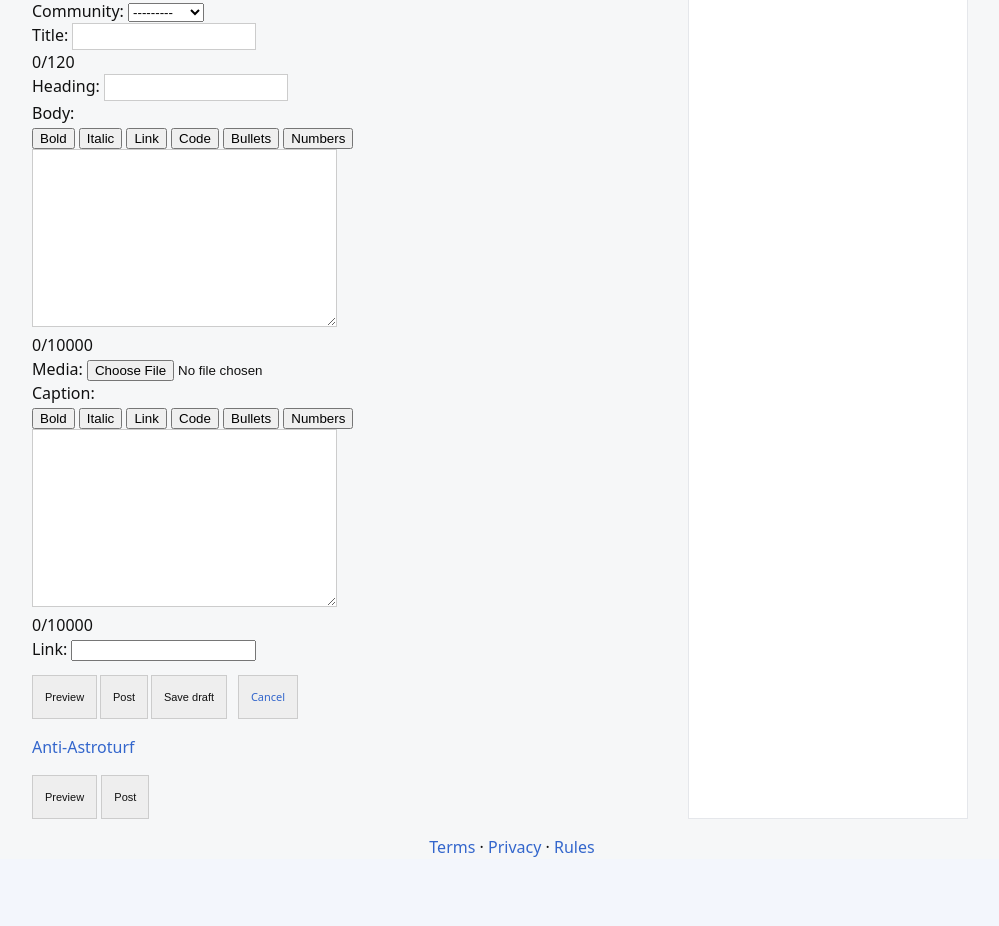
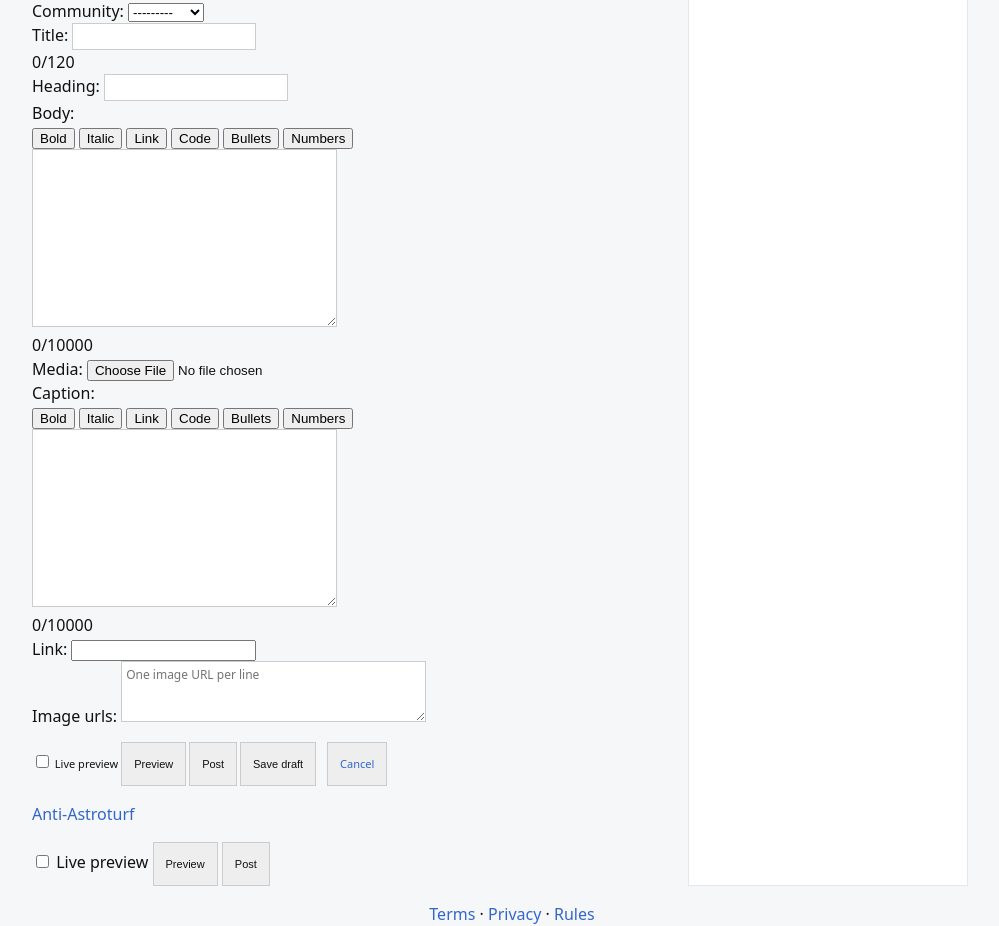
Before and after one commit to Dexter2099/SureJan, a Django app: page /submit/ in a window 1280 px wide. Shown: the part 275-1201 px from the top of the page, without its empty margins (128-1127 px from the left). Before the commit the page ends 1132 px from the top, so only its background shows below. Run offline with Django 5.2, Linux system fonts and the light colour scheme; a user stored in the database is signed in; tables that the repository leaves empty hold one stand-in row (values such as "Sample post"); some libraries are stand-ins or nearby versions.

Commit message:
Add media URL support, live preview toggle, and post rate limiting

```diff
--- a/core/forms.py
+++ b/core/forms.py
@@ -19,6 +19,12 @@ class PostForm(forms.Form):
         widget=forms.Textarea(attrs={"data-editor": "1"}), required=False
     )
     link = forms.URLField(required=False)
+    image_urls = forms.CharField(
+        required=False,
+        widget=forms.Textarea(
+            attrs={"placeholder": "One image URL per line", "rows": 3}
+        ),
+    )
 
     def clean_media(self):
         media = self.cleaned_data.get("media")
@@ -35,19 +41,43 @@ class PostForm(forms.Form):
         body = (cleaned.get("body") or "").strip()
         caption = (cleaned.get("caption") or "").strip()
         link = (cleaned.get("link") or "").strip()
+        image_urls_raw = (cleaned.get("image_urls") or "").strip()
         heading = (cleaned.get("heading") or "").strip()
         media = cleaned.get("media")
 
-        cleaned.update({"title": title, "body": body, "caption": caption, "link": link, "heading": heading})
+        # Normalize and validate image URLs
+        urls = [u.strip() for u in image_urls_raw.splitlines() if u.strip()]
+        if len(urls) > 5:
+            self.add_error("image_urls", "A maximum of five image URLs is allowed.")
+        for u in urls:
+            if not check_url_safety(u):
+                self.add_error("image_urls", "One or more image URLs are flagged as unsafe.")
+                break
+
+        cleaned.update(
+            {
+                "title": title,
+                "body": body,
+                "caption": caption,
+                "link": link,
+                "heading": heading,
+                "image_urls": urls,
+            }
+        )
 
         if not title:
             self.add_error("title", "Title is required.")
 
-        if not body and not media:
+        has_media = bool(media or link or urls)
+        if not body and not has_media:
             raise forms.ValidationError("Provide body text or media.")
 
-        if caption and not media:
+        if caption and not (media or urls):
             self.add_error("caption", "Caption requires media.")
+
+        if link and urls:
+            self.add_error("link", "Choose a link or image URLs, not both.")
+            self.add_error("image_urls", "Choose a link or image URLs, not both.")
 
         if link and not check_url_safety(link):
             self.add_error("link", "URL flagged as unsafe.")
--- a/core/views.py
+++ b/core/views.py
@@ -43,12 +43,13 @@ from django.urls import reverse
 from urllib.parse import urlparse
 
 from .forms import CommentForm, PostForm, CommunityCreateForm
-from .models import Comment, Community, Post, RecoveryCode, Report
+from .models import Comment, Community, Post, PostImageLink, RecoveryCode, Report
 from .votes import apply_vote
 from .pagination import PAGE_SIZE
 from .services.astro import compute_post_signals, compute_user_post_summary
 from .services.feed import TAB_ORDER, RANGE_MAP, feed_queryset
 from .oembed import fetch_oembed
+from .rate_limit import check_rate_limit
 
 
 def _is_banned(user):
@@ -548,17 +549,35 @@ def post_submit(request):
 
     initial = request.session.pop("post_data", None)
     if request.method == "POST":
+        limited, retry_after = check_rate_limit(request.user, "post", limit=(3, 10), window=60)
         form = PostForm(request.POST, request.FILES)
+        if limited:
+            form.add_error(None, "You're posting too fast. Please wait before trying again.")
+            resp = render(request, "core/post_submit.html", {"form": form}, status=429)
+            resp.headers["Retry-After"] = str(retry_after)
+            return resp
         if form.is_valid():
+            link = form.cleaned_data.get("link", "")
+            image_urls = form.cleaned_data.get("image_urls", [])
+            media = form.cleaned_data.get("media")
+            body = form.cleaned_data.get("body") or form.cleaned_data.get("caption", "")
+
+            if link:
+                post_type = "link"
+            elif media or image_urls:
+                post_type = "image"
+            else:
+                post_type = "text"
+
             post = Post(
                 community=form.cleaned_data["community"],
                 author=request.user,
+                post_type=post_type,
                 title=form.cleaned_data["title"],
                 heading=form.cleaned_data.get("heading", ""),
-                body=form.cleaned_data.get("body", ""),
-                content_url=form.cleaned_data.get("link", ""),
+                body=body,
+                content_url=link,
             )
-            media = form.cleaned_data.get("media")
             if media:
                 post.image = media
             if request.POST.get("save_draft"):
@@ -567,6 +586,8 @@ def post_submit(request):
                 messages.success(request, "Draft saved")
                 return redirect("post_submit")
             post.save()
+            for url in image_urls:
+                PostImageLink.objects.create(post=post, url=url)
             messages.success(request, "Post submitted")
             return redirect(
                 "post_detail",
--- a/templates/core/post_submit.html
+++ b/templates/core/post_submit.html
@@ -10,12 +10,15 @@
     <div id="form-errors" aria-live="assertive">{{ form.non_field_errors }}</div>
     <div class="form-row">
       {{ form.community.label_tag }} {{ form.community }}
+      {{ form.community.errors }}
     </div>
     <div class="form-row">
       {{ form.title.label_tag }} {{ form.title }}
+      {{ form.title.errors }}
     </div>
     <div class="form-row">
       {{ form.heading.label_tag }} {{ form.heading }}
+      {{ form.heading.errors }}
     </div>
     <div class="form-row">
       {{ form.body.label_tag }}
@@ -23,9 +26,11 @@
         {% include "core/partials/editor_toolbar.html" %}
         {{ form.body }}
       </div>
+      {{ form.body.errors }}
     </div>
     <div class="form-row">
       {{ form.media.label_tag }} {{ form.media }}
+      {{ form.media.errors }}
     </div>
     <div class="form-row">
       {{ form.caption.label_tag }}
@@ -33,11 +38,18 @@
         {% include "core/partials/editor_toolbar.html" %}
         {{ form.caption }}
       </div>
+      {{ form.caption.errors }}
     </div>
     <div class="form-row">
       {{ form.link.label_tag }} {{ form.link }}
+      {{ form.link.errors }}
+    </div>
+    <div class="form-row">
+      {{ form.image_urls.label_tag }} {{ form.image_urls }}
+      {{ form.image_urls.errors }}
     </div>
     <div class="form-actions desktop-actions">
+      <label><input type="checkbox" id="live-preview-toggle"> Live preview</label>
       <button type="button" class="button secondary" id="preview-btn" aria-label="Preview post"
               hx-post="{% url 'preview_markdown' %}"
               hx-include="[name='body'], [name='caption']"
@@ -52,6 +64,7 @@
 </div>
 
 <div class="sticky-bar mobile-actions">
+  <label><input type="checkbox" id="live-preview-toggle-mobile"> Live preview</label>
   <button type="button" class="button secondary" hx-post="{% url 'preview_markdown' %}"
           hx-include="[name='body'], [name='caption']" hx-target="#preview" hx-swap="innerHTML" aria-label="Preview post">Preview</button>
   <button type="submit" form="post-form" class="button primary" id="post-btn-mobile" disabled aria-label="Submit post">Post</button>
@@ -66,10 +79,36 @@ function validatePost(){
   const title=document.getElementById('id_title').value.trim();
   const body=document.getElementById('id_body').value.trim();
   const media=document.getElementById('id_media').value;
+  const link=document.getElementById('id_link').value.trim();
+  const images=document.getElementById('id_image_urls').value.trim();
   const buttons=document.querySelectorAll('#post-btn,#post-btn-mobile');
-  const valid=title && (body || media);
+  const valid=title && (body || media || link || images);
   buttons.forEach(btn=>btn.disabled=!valid);
 }
 document.addEventListener('input', validatePost);
+
+const liveToggle=document.getElementById('live-preview-toggle');
+const liveToggleMobile=document.getElementById('live-preview-toggle-mobile');
+const previewUrl="{% url 'preview_markdown' %}";
+function updateLivePreview(){
+  const enabled=liveToggle.checked || liveToggleMobile.checked;
+  const fields=[document.getElementById('id_body'), document.getElementById('id_caption')];
+  fields.forEach(f=>{
+    if(enabled){
+      f.setAttribute('hx-post', previewUrl);
+      f.setAttribute('hx-trigger', 'input delay:500ms');
+      f.setAttribute('hx-target', '#preview');
+      f.setAttribute('hx-swap', 'innerHTML');
+    }else{
+      f.removeAttribute('hx-post');
+      f.removeAttribute('hx-trigger');
+      f.removeAttribute('hx-target');
+      f.removeAttribute('hx-swap');
+    }
+  });
+}
+liveToggle.addEventListener('change', updateLivePreview);
+liveToggleMobile.addEventListener('change', updateLivePreview);
+updateLivePreview();
 </script>
 {% endblock %}
```
Also changed, not shown: core/rate_limit.py (added, +47 -0 lines), core/tests_post_form_validation.py (+33 -0 lines).
